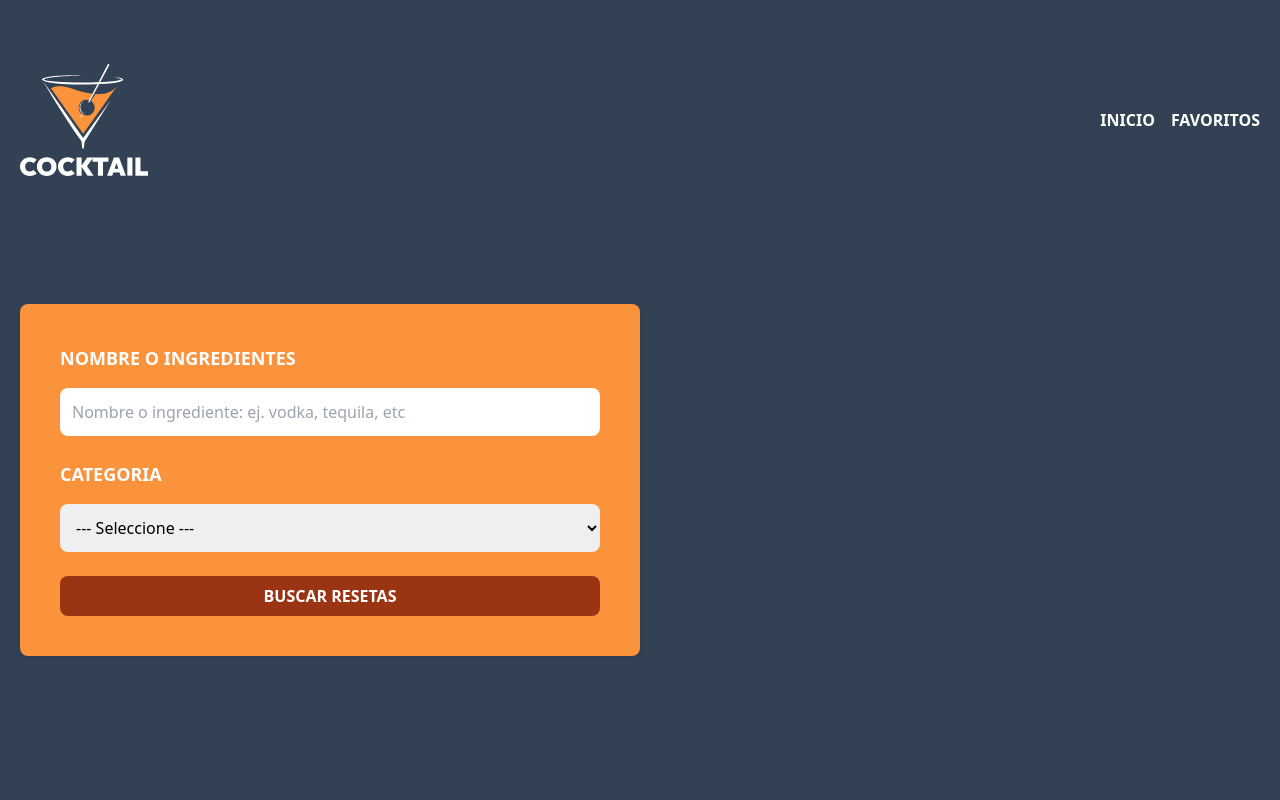
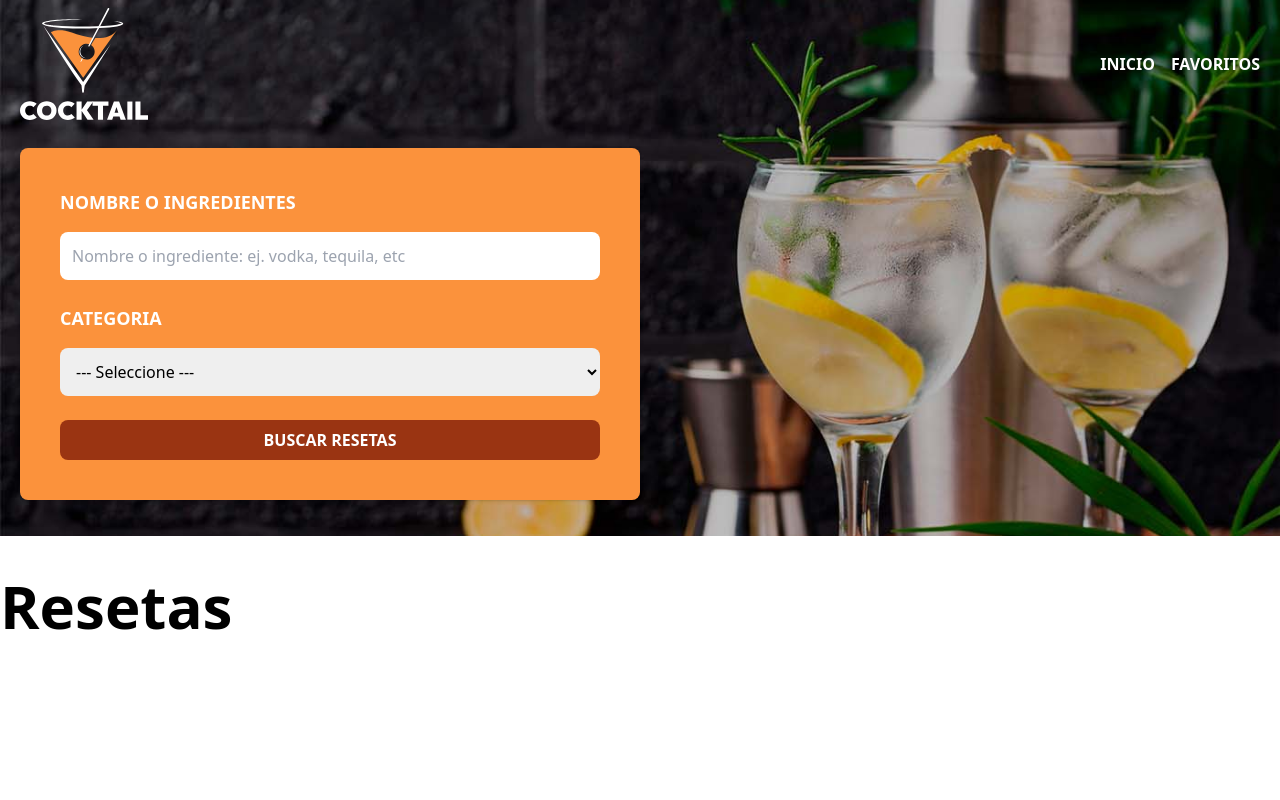
Before and after one commit to Joshjavy/Bebidas_vue, a Vue app: page / in a window 1280 px wide. Shown: the top 800 px of the page. Built offline with nearby package versions, Linux system fonts and the light colour scheme.

Commit message:
227. Detectando la página de inicio

```diff
--- a/src/components/Header.vue
+++ b/src/components/Header.vue
@@ -1,12 +1,19 @@
 <script setup>
-    import { RouterLink} from 'vue-router'
+import { computed } from 'vue'
+    import { RouterLink, useRoute } from 'vue-router'
+    const route = useRoute()
+
+    const paginaInicio = computed(()=> route.name=== 'inicio')
+
+
 </script>
 <template>
     <header
         class="bg-slate-700"
+        :class="{header: paginaInicio}"
     >
-        <div class="mx-auto container px-5 py-16">
-        <div class="flex justify-between items-center">
+        <div class="mx-auto container px-5 py-2">
+        <div class="flex justify-between items-center mb-6">
             <div>
                 <RouterLink
                     :to="{name:'inicio'}"
@@ -35,7 +42,8 @@
         </div>
 
         <form
-            class="md:w-1/2 2xl:w-1/3 bg-orange-400 my-32 p-10 rounded-lg shadow space-y-6"
+            class="md:w-1/2 2xl:w-1/3 bg-orange-400 my-7 p-10 rounded-lg shadow space-y-6"
+            v-if="paginaInicio"
             action="">
                 <div class="space-y-4">
                     <label
@@ -74,3 +82,11 @@
         </div>
     </header>
 </template>
+
+<style>
+    .header{
+        background-image: url('/img/bg.jpg');
+        background-size: cover;
+        background-position: center;
+    }
+</style>
```
